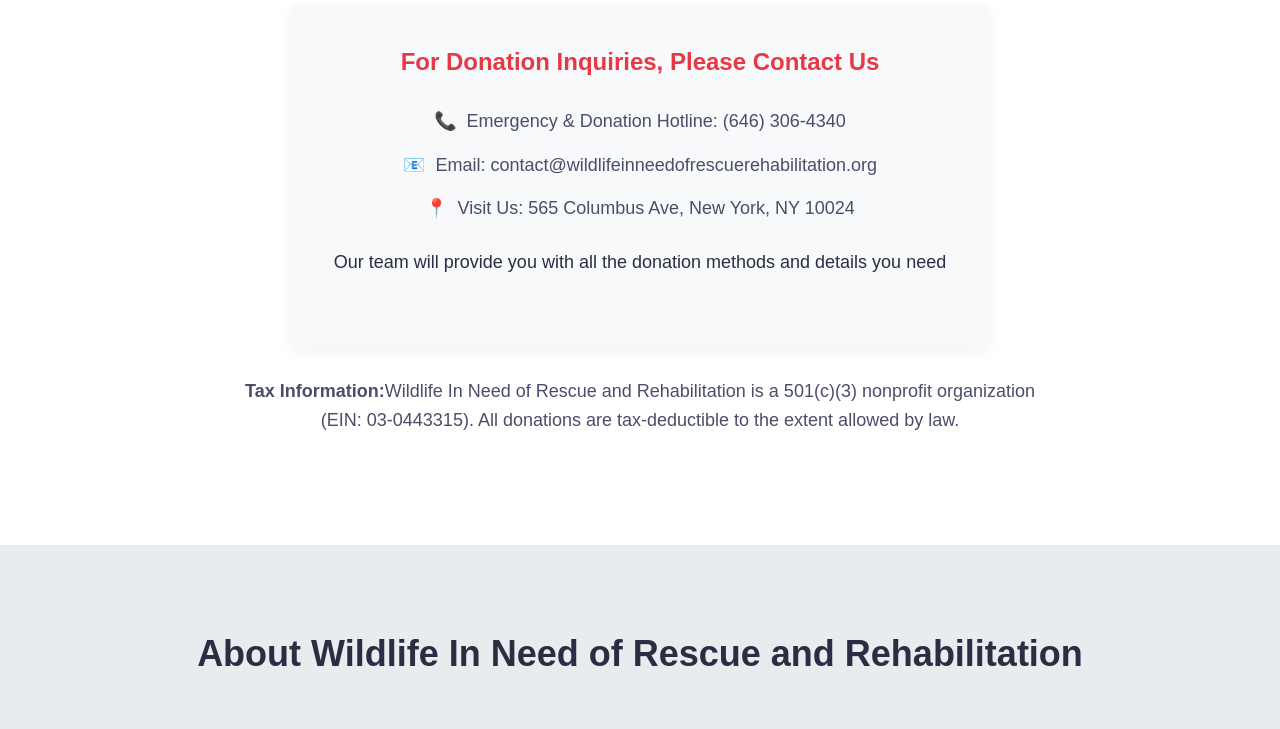
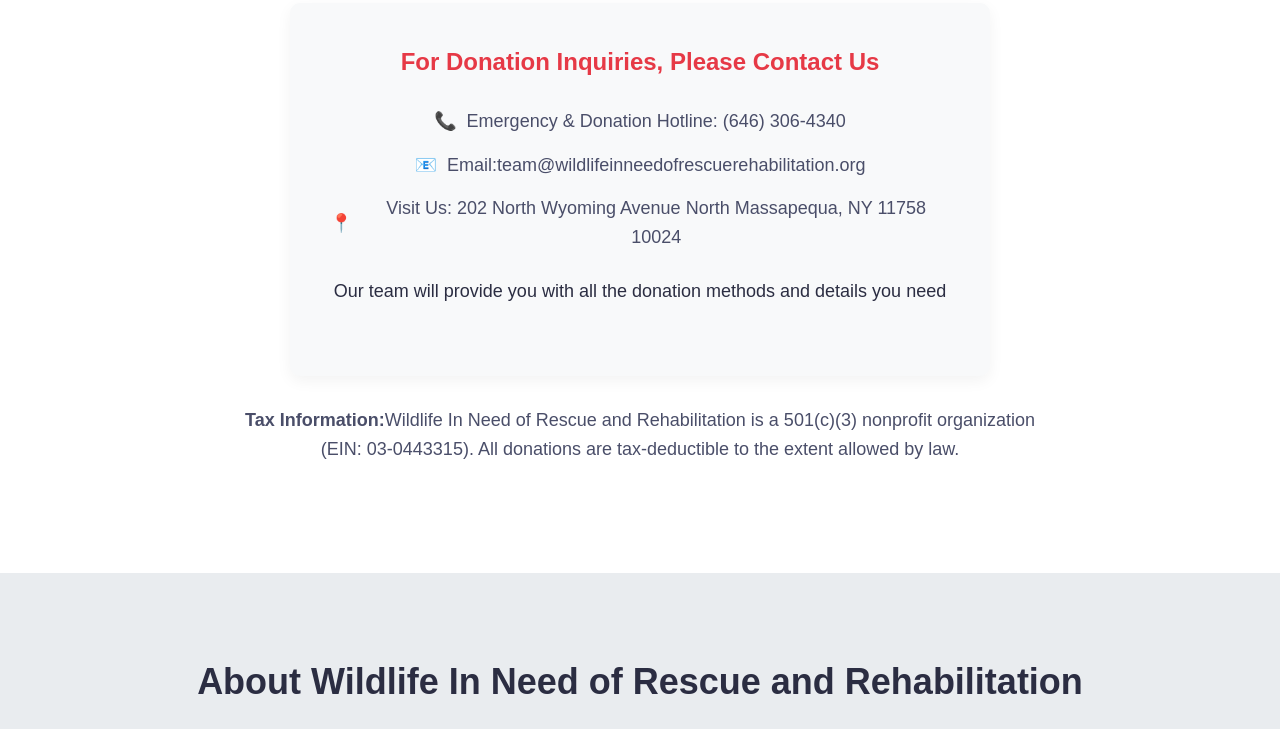
Before and after one commit to weilobeshk083-star/web2, a plain HTML site: page index.html in a window 1280 px wide. Shown: the part 3168-3897 px from the top of the page. Drawn offline with Linux system fonts and the light colour scheme.

Commit message:
Update index.html

```diff
--- a/index.html
+++ b/index.html
@@ -573,11 +573,11 @@
                     </div>
                     <div class="contact-item">
                         <span>📧</span>
-                        <span>Email: contact@wildlifeinneedofrescuerehabilitation.org</span>
+                        <span>Email:team@wildlifeinneedofrescuerehabilitation.org</span>
                     </div>
                     <div class="contact-item">
                         <span>📍</span>
-                        <span>Visit Us: 565 Columbus Ave, New York, NY 10024</span>
+                        <span>Visit Us: 202 North Wyoming Avenue North Massapequa, NY 11758 10024</span>
                     </div>
                     <p style="margin-top:25px; color:#2b2d42;">Our team will provide you with all the donation methods and details you need</p>
                 </div>
```
